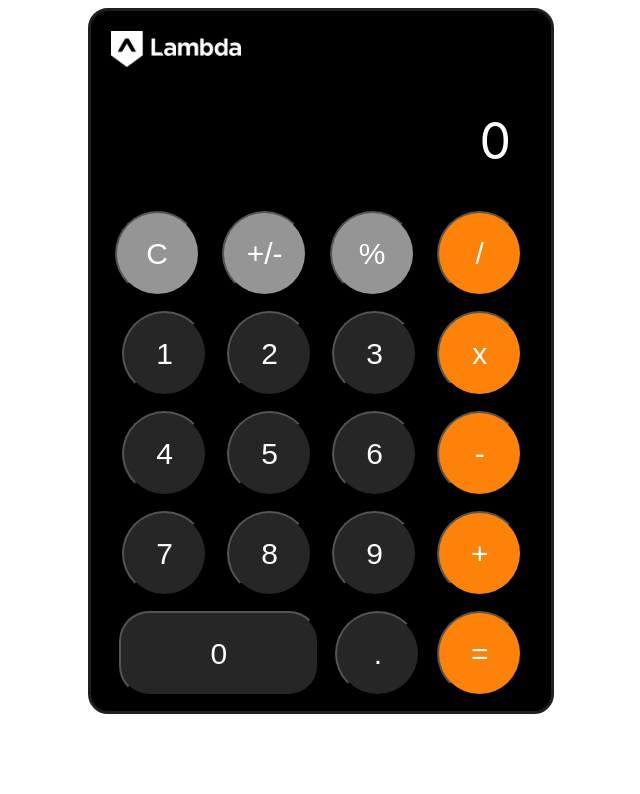
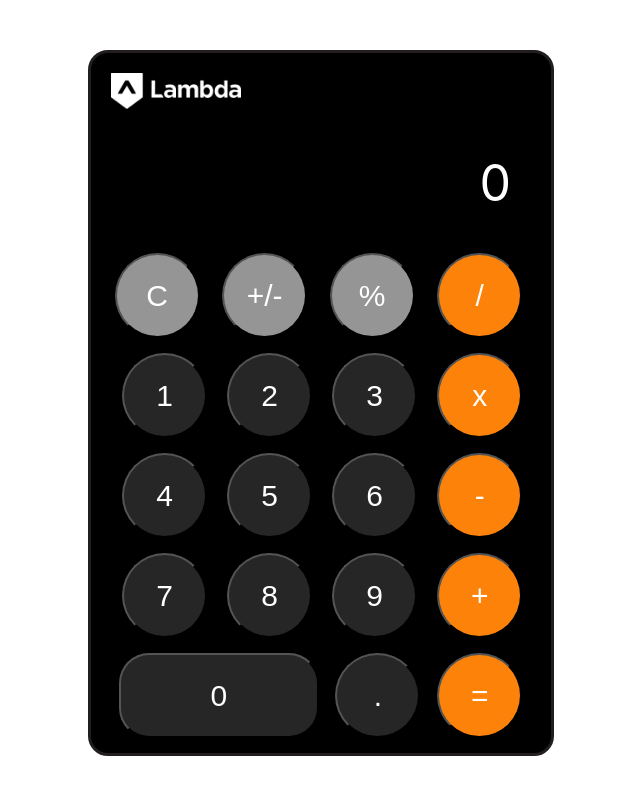
Before and after one commit to bloominstituteoftechnology/lambda-calculator, a React (Create React App) app: page / in a window 1280 px wide. Shown: the top 794 px of the page, without its empty margins (319-959 px from the left). Built offline with nearby package versions, Linux system fonts and the light colour scheme.

Commit message:
updated styling

```diff
--- a/src/App.css
+++ b/src/App.css
@@ -4,7 +4,7 @@
   border: 3px solid  rgb(34, 30 ,31);
   border-radius: 20px;
   background-color:black;
-  margin: 0 auto;
+  margin: 50px auto;
 }
 
 .logo {
```
